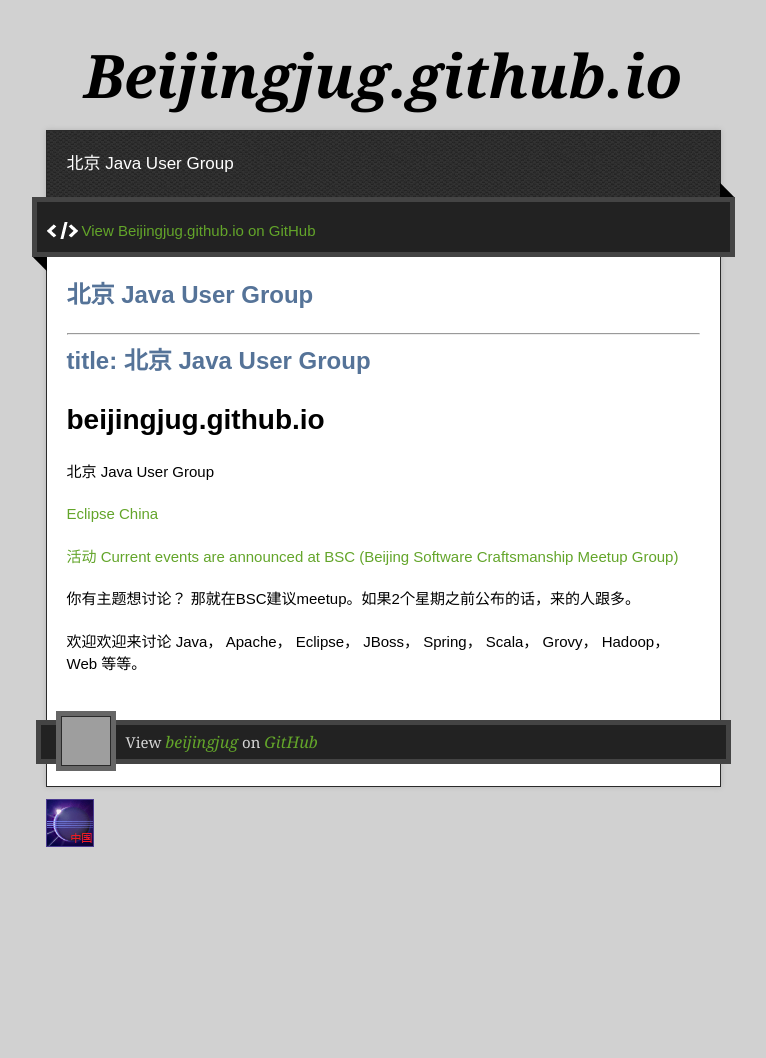
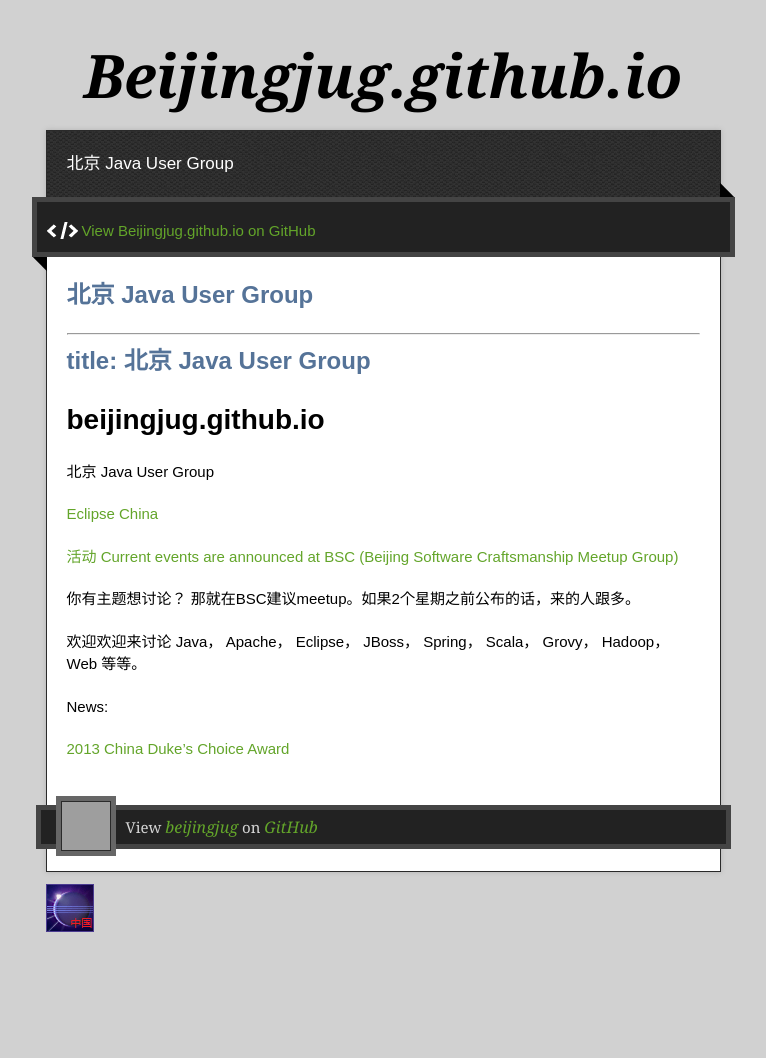
Before and after one commit to beijingjug/beijingjug.github.io, a Jekyll site: the page built from index.md, in a window 1280 px wide. Shown: the whole page, without its empty margins (257-1023 px from the left). Built offline with Jekyll 4.4.1, drawn with Linux system fonts in a browser that asks for light colours; nearby versions of some CDN libraries; Markdown is read by kramdown in place of the engine named in the settings; before the commit the page ends 973 px from its top, so only the background shows below that; grey boxes are pictures that could not be loaded.

Commit message:
2013 China Duke’s Choice Award

```diff
--- a/index.md
+++ b/index.md
@@ -26,3 +26,7 @@ title: 北京 Java User Group
 你有主题想讨论？ 那就在BSC建议meetup。如果2个星期之前公布的话，来的人跟多。
 
 欢迎欢迎来讨论 Java， Apache， Eclipse， JBoss， Spring， Scala， Grovy， Hadoop，Web 等等。
+
+News:
+
+[2013 China Duke’s Choice Award](https://blogs.oracle.com/java/entry/2013_china_duke_s_choice)
```
